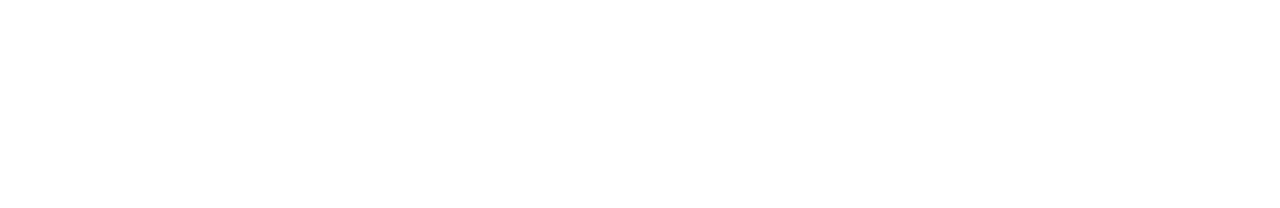
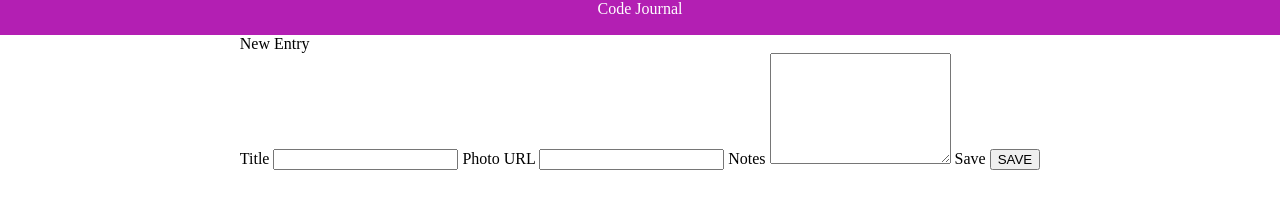
Before and after one commit to gavenlou/code-journal, a website: page index.html in a window 1280 px wide. Drawn offline with Linux system fonts and the light colour scheme.

Commit message:
Added a div[data-view="entry-form"] and form mockup. #1

```diff
--- a/css/styles.css
+++ b/css/styles.css
@@ -0,0 +1,6 @@
+.nav {
+  background-color: rgb(179, 31, 179);
+  color: white;
+  height: 35px;
+  text-align: center;
+}
--- a/index.html
+++ b/index.html
@@ -16,8 +16,29 @@
 </head>
 <body>
   <header>
+    <nav class="nav">
+      Code Journal
+    </nav>
   </header>
-  <main>
+  <main class="container">
+    <div class="row">
+      <div data-view="entry-form" class="container">
+        New Entry
+        <form>
+          <label for="title">Title</label>
+          <input id="title">
+
+          <label for="photo">Photo URL</label>
+          <input id="photo">
+
+          <label for="notes">Notes</label>
+          <textarea id="notes" rows="7"></textarea>
+
+          <label for="save">Save</label>
+          <input id="save" type="submit" value="SAVE">
+        </form>
+      </div>
+    </div>
   </main>
   <script src="js/data.js"></script>
   <script src="js/main.js"></script>
```
